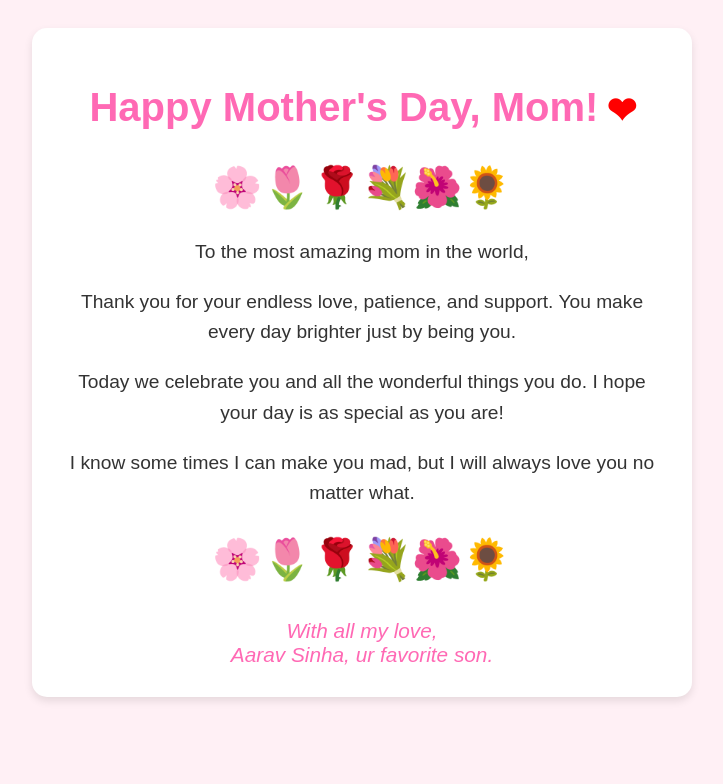
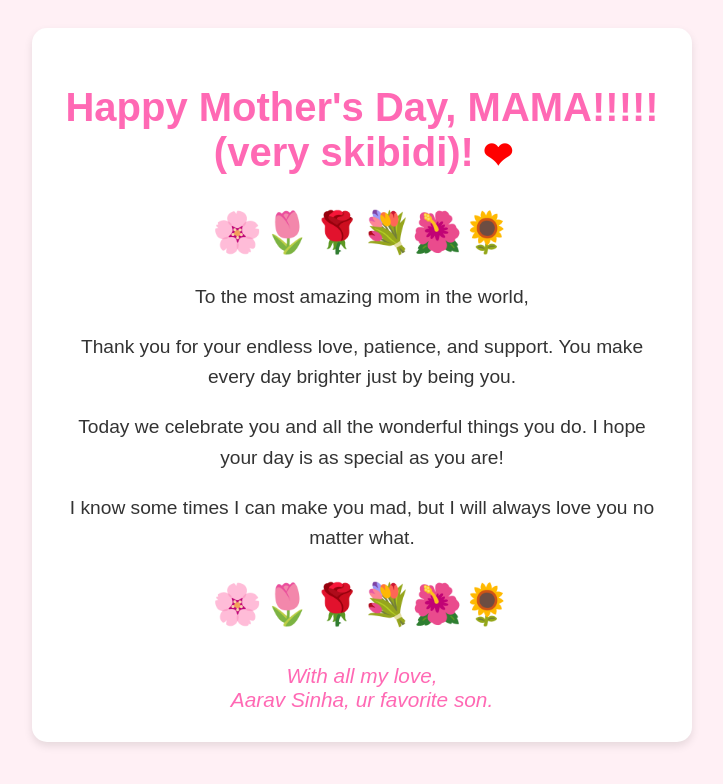
Before and after one commit to aaravsinha002/mothersday, a plain HTML site: page index.html in a window 1280 px wide. Shown: the whole page, without its empty margins (278-1001 px from the left). Drawn offline with Linux system fonts and the light colour scheme.

Commit message:
Update index.html

```diff
--- a/index.html
+++ b/index.html
@@ -53,7 +53,7 @@
 </head>
 <body>
     <div class="card">
-        <h1>Happy Mother's Day, Mom! <span class="heart">❤</span></h1>
+        <h1>Happy Mother's Day, MAMA!!!!!(very skibidi)! <span class="heart">❤</span></h1>
 
         <div class="flowers">
             🌸🌷🌹💐🌺🌻
```
